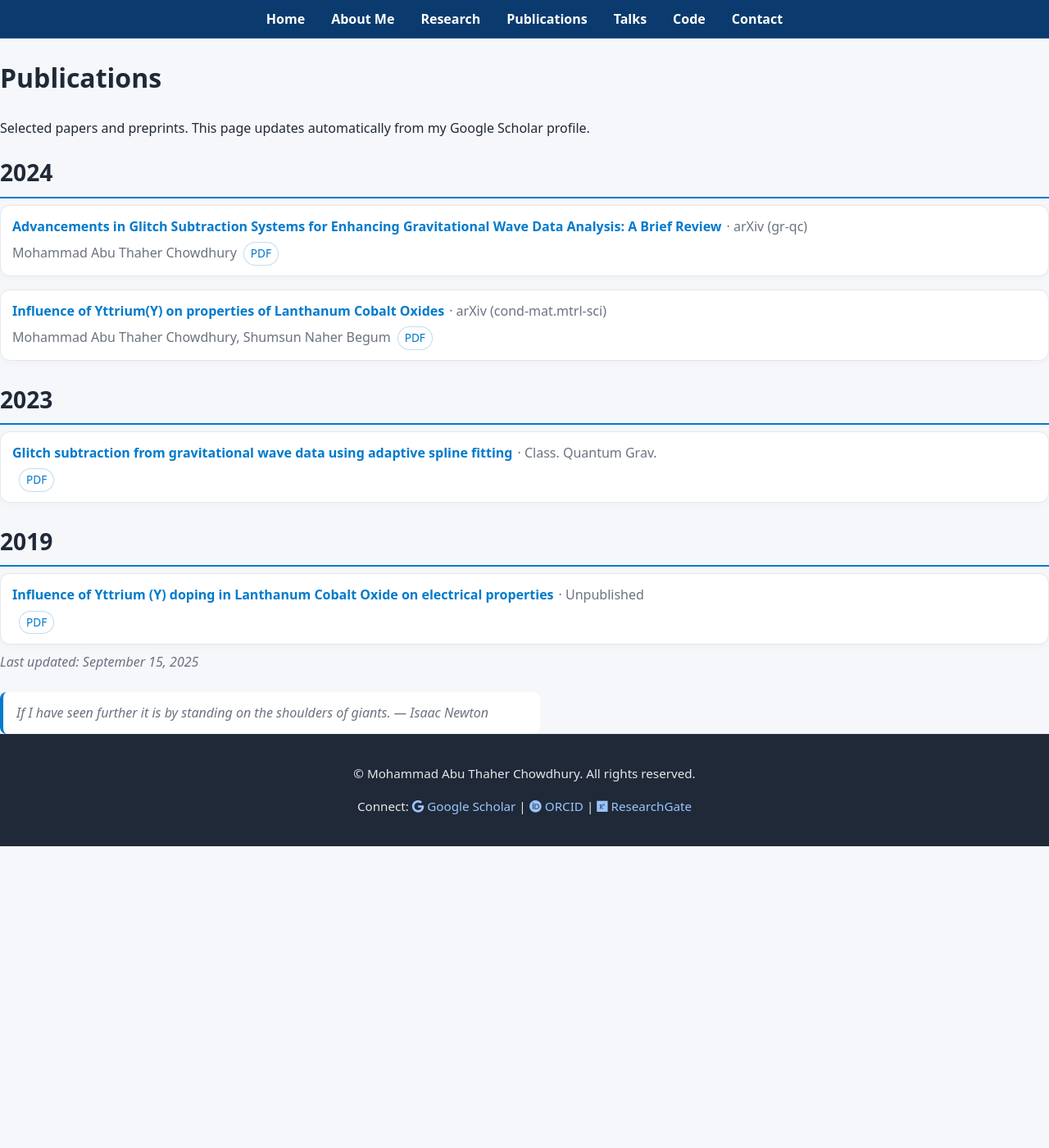
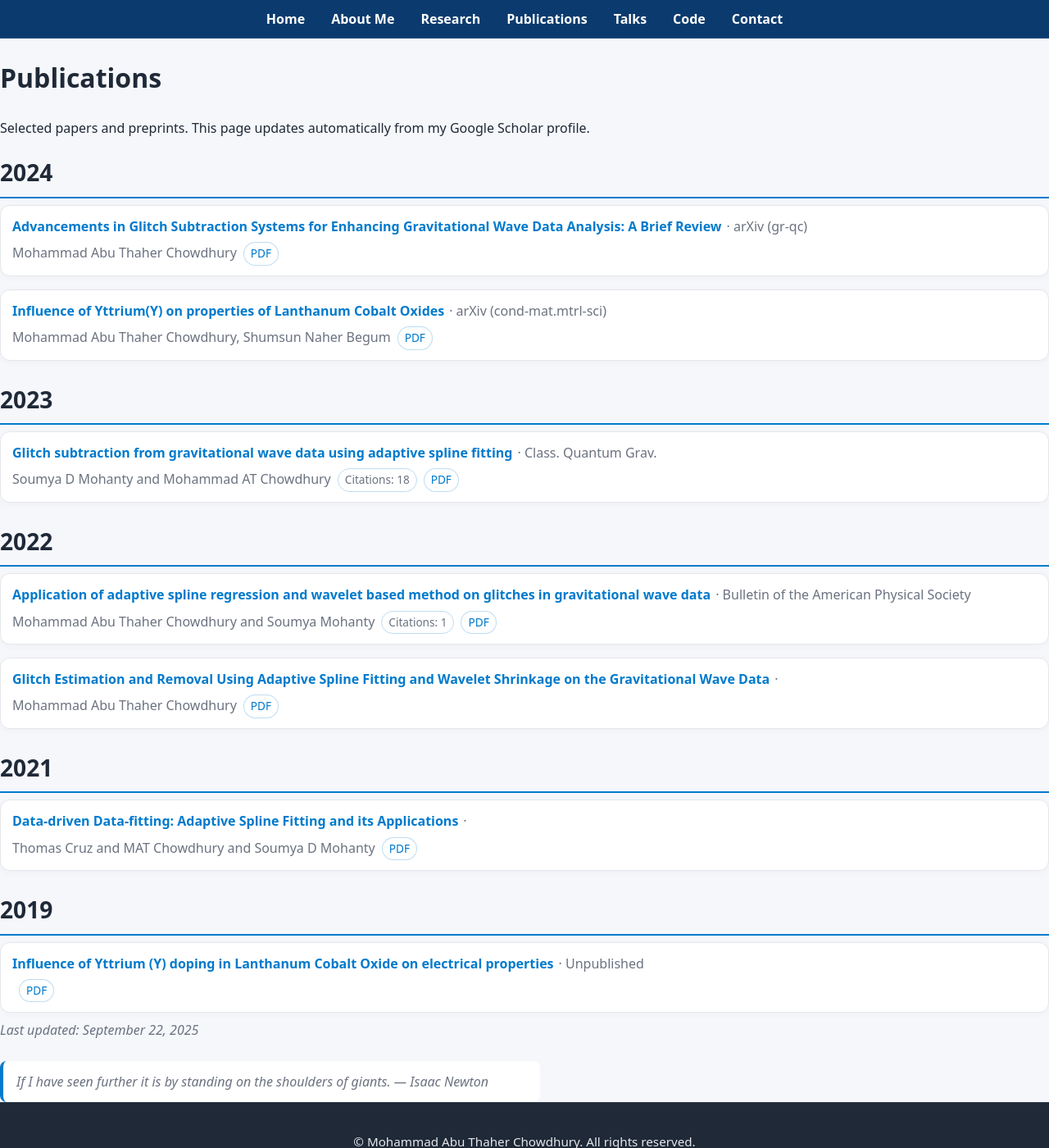
Before and after one commit to matc-thaher/website, a Jekyll site: the page built from publications.md, in a window 1280 px wide and 1400 px high. Shown: the whole window at 82% size. Built offline with Jekyll 4.4.1, drawn with Linux system fonts in a browser that asks for light colours.

Commit message:
chore: merged publications (Scholar + arXiv + ORCID + Crossref)

```diff
--- a/_data/scholar.json
+++ b/_data/scholar.json
@@ -1,5 +1,5 @@
 {
-  "updated": "2025-09-15T04:35:40.029746Z",
+  "updated": "2025-09-22T04:21:46.282394Z",
   "publications": [
     {
       "title": "Influence of Yttrium(Y) on properties of Lanthanum Cobalt Oxides",
@@ -11,7 +11,8 @@
       "doi": "",
       "citations": 0,
       "source": [
-        "arxiv"
+        "arxiv",
+        "scholar"
       ]
     },
     {
@@ -25,21 +26,62 @@
       "citations": 0,
       "source": [
         "arxiv",
-        "orcid"
+        "orcid",
+        "scholar"
       ]
     },
     {
       "title": "Glitch subtraction from gravitational wave data using adaptive spline fitting",
-      "authors": "",
+      "authors": "Soumya D Mohanty and Mohammad AT Chowdhury",
       "year": 2023,
       "venue": "Class. Quantum Grav.",
       "url": "https://doi.org/10.1088/1361-6382/acd0fe",
       "pdf_url": "",
       "doi": "10.1088/1361-6382/acd0fe",
+      "citations": 18,
+      "source": [
+        "crossref",
+        "orcid",
+        "scholar"
+      ]
+    },
+    {
+      "title": "Glitch Estimation and Removal Using Adaptive Spline Fitting and Wavelet Shrinkage on the Gravitational Wave Data",
+      "authors": "Mohammad Abu Thaher Chowdhury",
+      "year": 2022,
+      "venue": "",
+      "url": "https://search.proquest.com/openview/7f68a2c9fc2972f4eb08e0d1a8fcbd2e/1?pq-origsite=gscholar&cbl=18750&diss=y",
+      "pdf_url": "",
+      "doi": "",
       "citations": 0,
       "source": [
-        "crossref",
-        "orcid"
+        "scholar"
+      ]
+    },
+    {
+      "title": "Application of adaptive spline regression and wavelet based method on glitches in gravitational wave data",
+      "authors": "Mohammad Abu Thaher Chowdhury and Soumya Mohanty",
+      "year": 2022,
+      "venue": "Bulletin of the American Physical Society",
+      "url": "https://meetings.aps.org/Meeting/TSF22/Session/F05.5",
+      "pdf_url": "",
+      "doi": "",
+      "citations": 1,
+      "source": [
+        "scholar"
+      ]
+    },
+    {
+      "title": "Data-driven Data-fitting: Adaptive Spline Fitting and its Applications",
+      "authors": "Thomas Cruz and MAT Chowdhury and Soumya D Mohanty",
+      "year": 2021,
+      "venue": "",
+      "url": "https://repositories.lib.utexas.edu/items/fd04b32c-04dd-4d45-ad74-d6f5b4f2b174",
+      "pdf_url": "",
+      "doi": "",
+      "citations": 0,
+      "source": [
+        "scholar"
       ]
     },
     {
```
